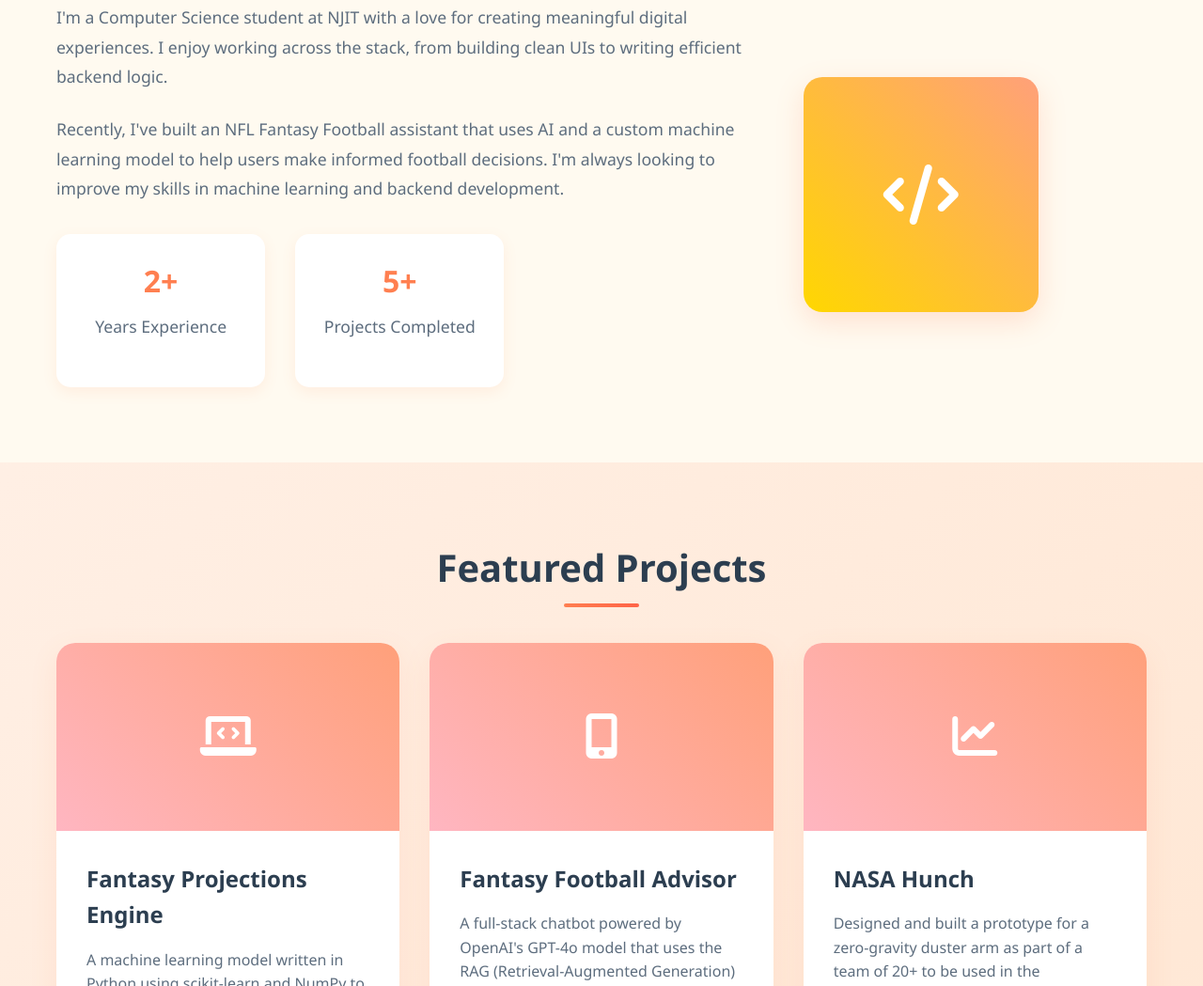
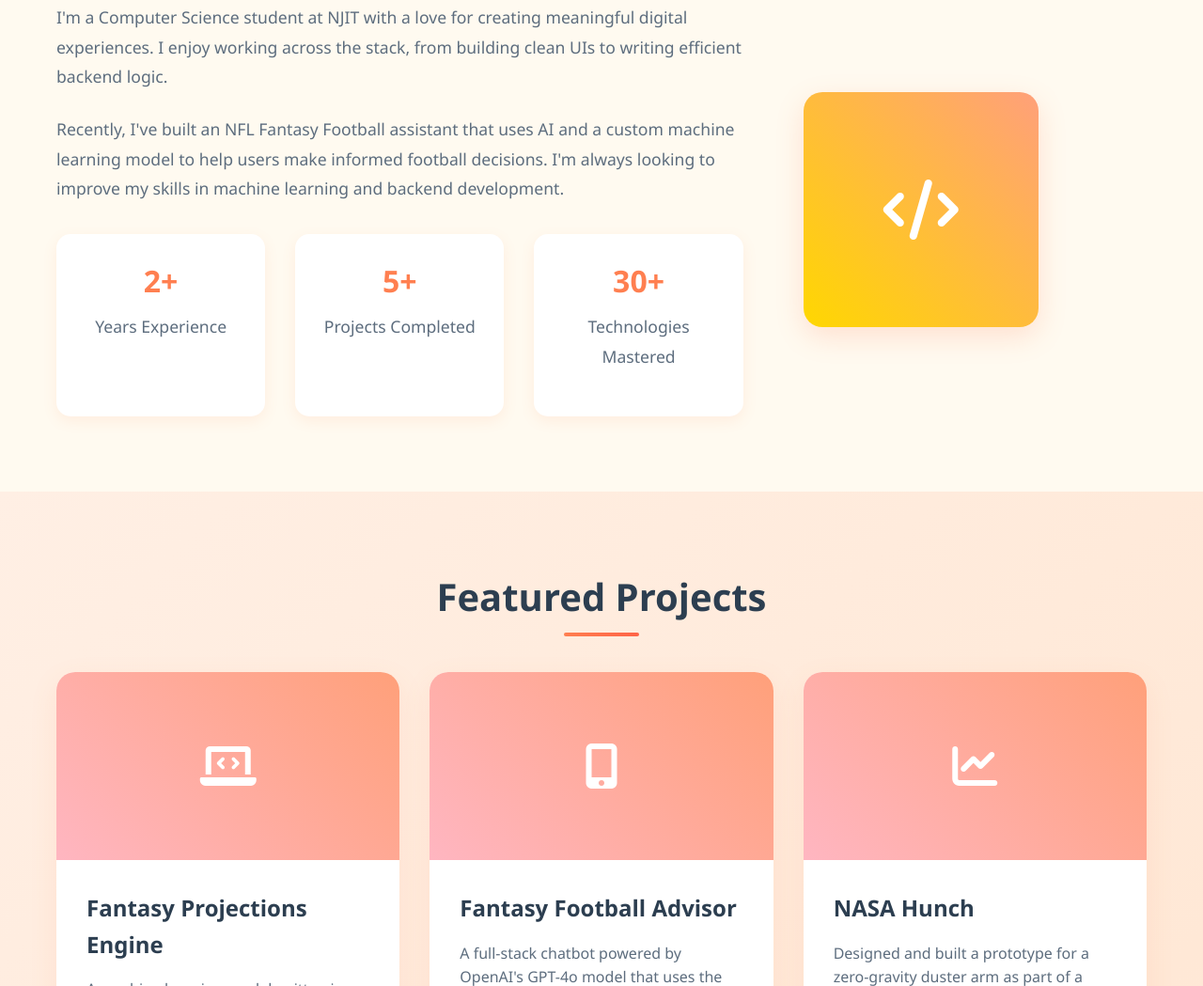
Before and after one commit to shahh28/personal-website, a plain HTML site: page index.html in a window 1280 px wide. Shown: the part 989-2038 px from the top of the page at 94% size. Drawn offline with Linux system fonts and the light colour scheme.

Commit message:
Update index.html with latest version

```diff
--- a/index.html
+++ b/index.html
@@ -87,6 +87,10 @@
                         <div class="stat">
                             <h3>5+</h3>
                             <p>Projects Completed</p>
+                        </div>
+                        <div class="stat">
+                            <h3>30+</h3>
+                            <p>Technologies Mastered</p>
                         </div>
                     </div>
                 </div>
@@ -327,7 +331,7 @@
                     </div>
                     <div class="social-links">
                         <a href="https://www.linkedin.com/in/shahrahman28/" class="social-link"><i class="fab fa-linkedin"></i></a>
-                        <a href="#" class="social-link"><i class="fab fa-github"></i></a>
+                        <a href="https://github.com/shahh28" class="social-link"><i class="fab fa-github"></i></a>
                     </div>
                 </div>
                 <div class="contact-form">
```
